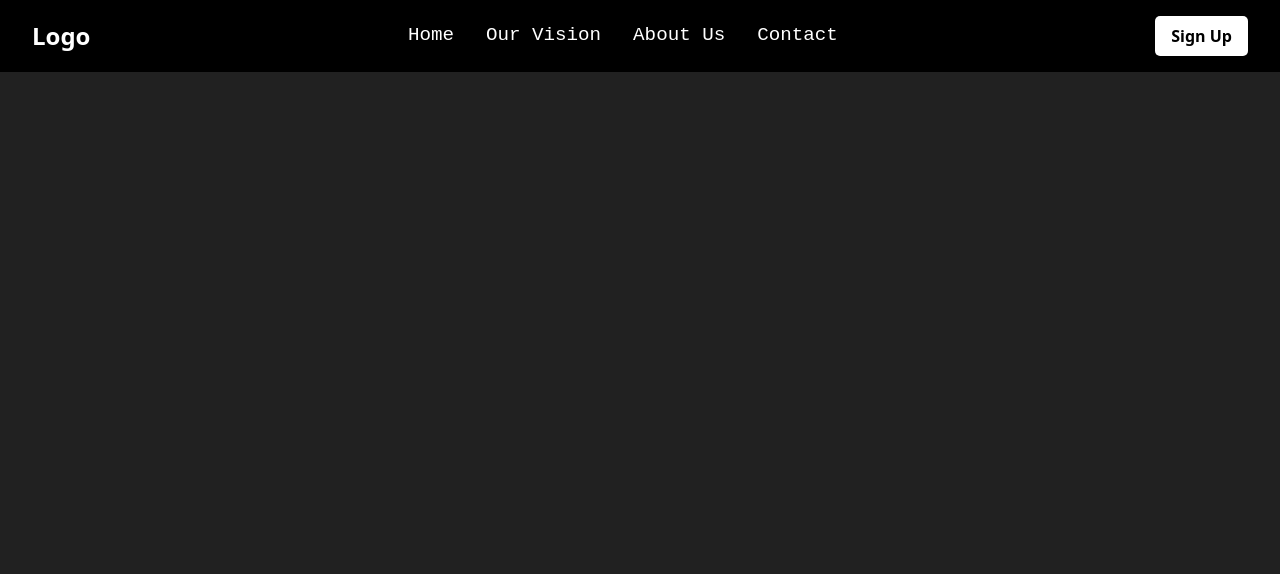
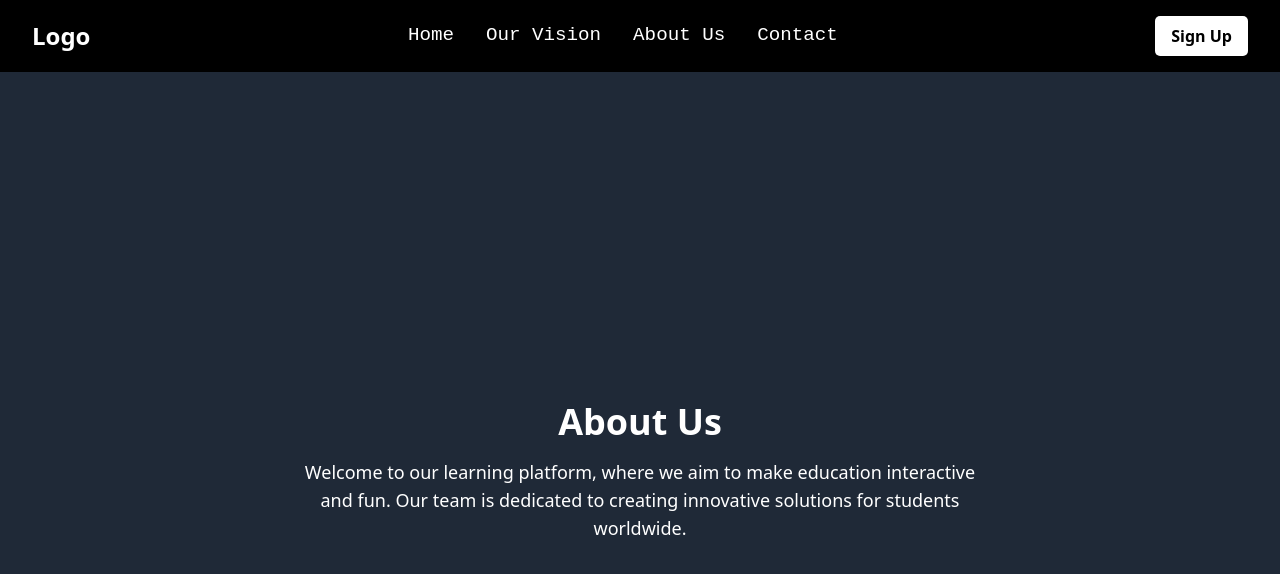
Before and after one commit to DuhanJishnu/LURN-beta, a React (Vite) app in the folder apps/frontend/: page /about_us in a window 1280 px wide. Shown: the top 574 px of the page. Built offline with nearby package versions, Linux system fonts and the light colour scheme.

Commit message:
Add pages

```diff
--- a/apps/frontend/src/App.jsx
+++ b/apps/frontend/src/App.jsx
@@ -4,6 +4,9 @@ import Header from './components/Header';
 import MainContent from './components/MainContent.jsx';
 import SignUp from './components/SignUp.jsx';
 import Welcome from './components/Welcome.jsx';
+import OurVision from './pages/OurVision.jsx';
+import AboutUs from './pages/AboutUs.jsx';
+import Contact from './pages/Contact.jsx';
 import './index.css';
 
 function App() {
@@ -13,6 +16,9 @@ function App() {
         <Header />
         <Routes>
           <Route path="/" element={<MainContent />} />
+          <Route path="/vision" element={<OurVision />} />
+          <Route path="/about_us" element={<AboutUs />} />
+          <Route path="/contact" element={<Contact/>} />
           <Route path="/signup" element={<SignUp />} />
           <Route path="/welcome" element={<Welcome />} />
         </Routes>
--- a/apps/frontend/src/Components/Header.jsx
+++ b/apps/frontend/src/Components/Header.jsx
@@ -82,9 +82,9 @@ const Header = () => {
       <Logo>Logo</Logo>
       <NavLinks>
         <a href="/">Home</a>
-        <a href="#">Our Vision</a>
-        <a href="#">About Us</a>
-        <a href="#">Contact</a>
+        <a href="/vision">Our Vision</a>
+        <a href="/about_us">About Us</a>
+        <a href="/contact">Contact</a>
       </NavLinks>
       <SignUpButton to="/signup">Sign Up</SignUpButton>
     </Nav>
--- a/apps/frontend/src/Components/SignUp.jsx
+++ b/apps/frontend/src/Components/SignUp.jsx
@@ -113,6 +113,11 @@ const GoBack = styled.a`
 `;
 
 const SignUp = () => {
+  const [errorMessage, setErrorMessage] = React.useState('');
+
+  function showError(message){
+    setErrorMessage(message);
+  }
   return (
     <Container>
       <FormWrapper>
@@ -122,6 +127,7 @@ const SignUp = () => {
           <Input type="username" placeholder="Username" />
           <Input type="email" placeholder="Email" />
           <Input type="password" placeholder="Password" />
+          <div>{errorMessage}</div>
           <button className="mt-5 bg-[#00b894]" to="/welcome">Continue</button>
         </form>
         <GoBack href="/">Go Back</GoBack>
--- a/apps/frontend/src/index.css
+++ b/apps/frontend/src/index.css
@@ -5,6 +5,7 @@
 body{
   height: 100%;
   background-color: #212121;
+  scroll-behavior: smooth;
 }
 @layer utilities {
     @keyframes typing {
--- /dev/null
+++ b/apps/frontend/src/pages/AboutUs.jsx
@@ -0,0 +1,21 @@
+import React from 'react';
+
+const AboutUs = () => {
+    return (
+        <div>
+            <div>
+                <section className="h-screen flex items-center justify-center bg-gray-800 text-white">
+                    <div className="max-w-2xl text-center">
+                        <h1 className="text-4xl font-bold mb-4">About Us</h1>
+                        <p className="text-lg">
+                            Welcome to our learning platform, where we aim to make education interactive and fun.
+                            Our team is dedicated to creating innovative solutions for students worldwide.
+                        </p>
+                    </div>
+                </section>
+            </div>
+        </div>
+    );
+};
+
+export default AboutUs;
--- /dev/null
+++ b/apps/frontend/src/pages/Contact.jsx
@@ -0,0 +1,17 @@
+import React from "react";
+
+const Contact = () =>{
+    return (<section className="h-screen flex items-center justify-center bg-gray-700 text-white">
+        <div className="max-w-2xl text-center">
+            <h1 className="text-4xl font-bold mb-4">Contact Us</h1>
+                <p className="text-lg">
+                    Reach out to us at: <br />
+                    Email: support@learningplatform.com <br />
+                    Phone: +1-234-567-8901
+                </p>
+        </div>
+    </section>
+    );
+}
+
+export default Contact
--- /dev/null
+++ b/apps/frontend/src/pages/OurVision.jsx
@@ -0,0 +1,9 @@
+import React from "react";
+
+const OurVision = () =>{
+    return(
+        <h1 className="text-white">OUR vision here</h1>
+    );
+}
+
+export default OurVision
```
